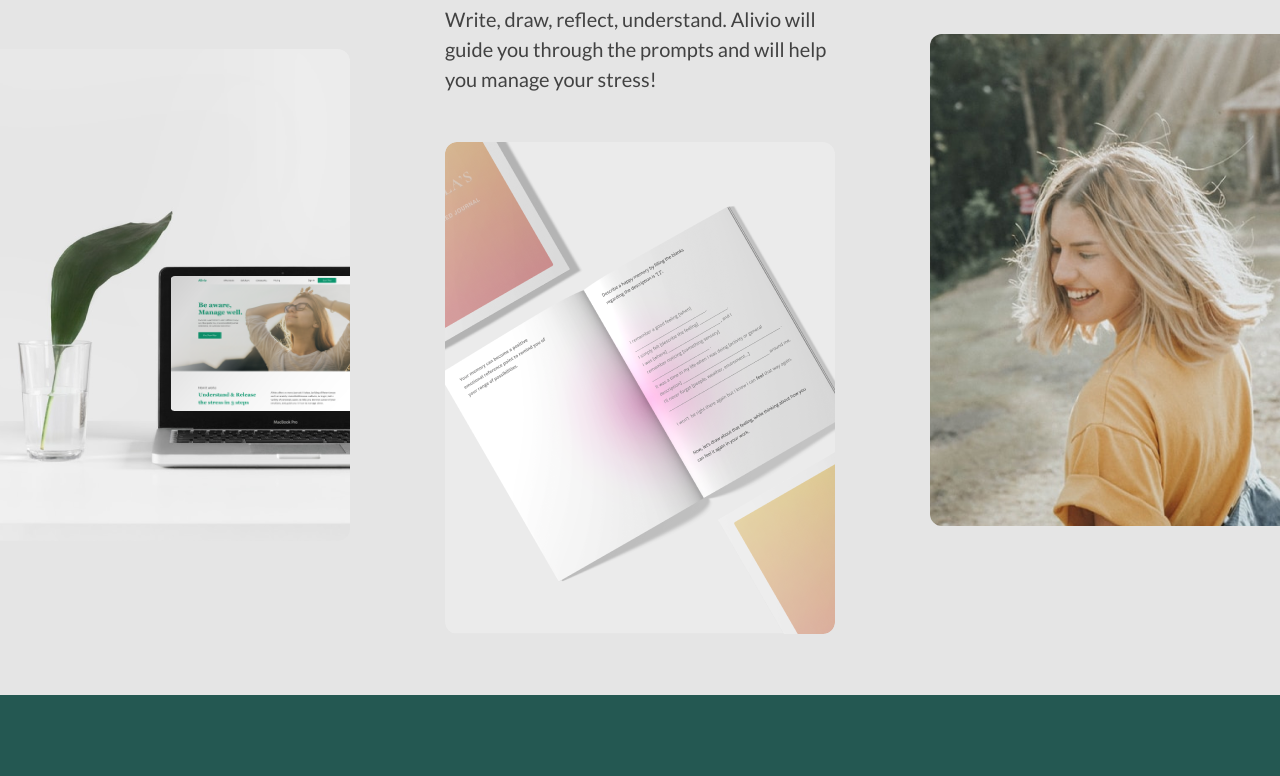
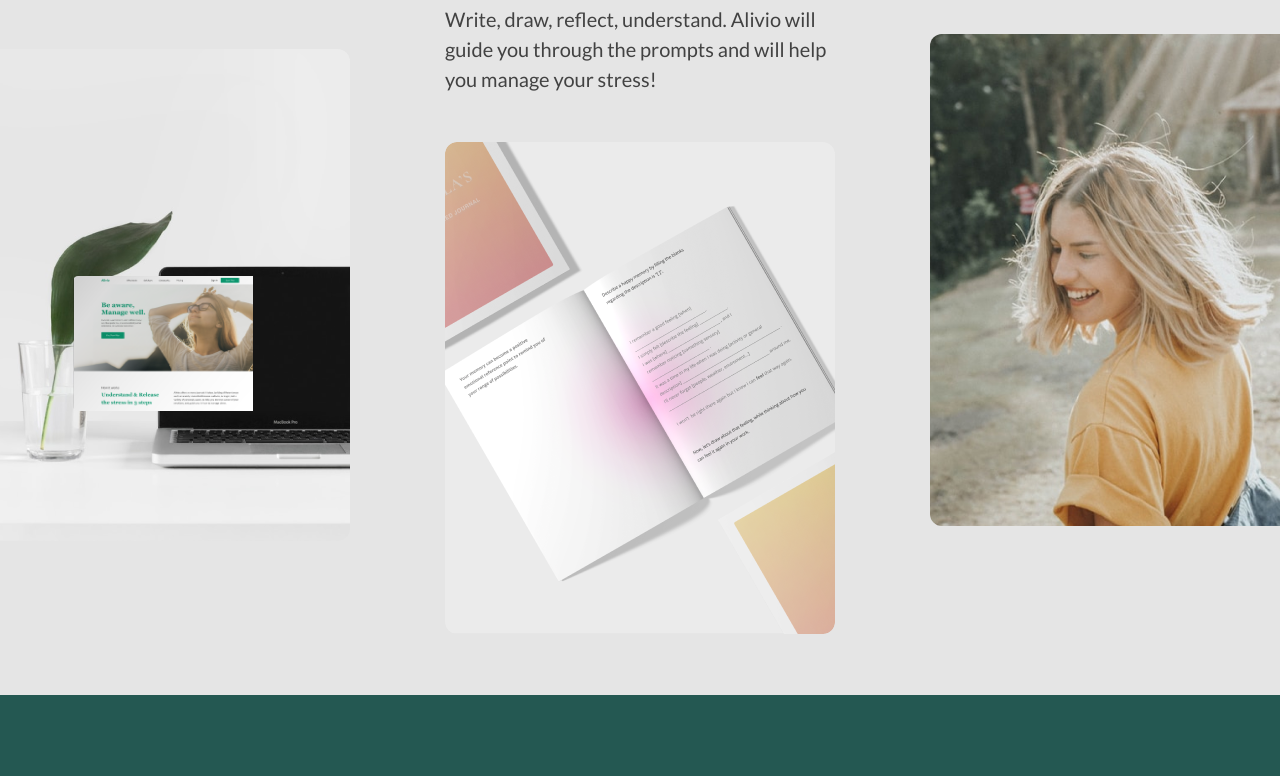
Before and after one commit to aaidarov-triplea/Alivio, a plain HTML site: page index.html in a window 1280 px wide. Shown: the part 1416-2192 px from the top of the page. Drawn offline with Linux system fonts and the light colour scheme.

Commit message:
fixed style.css

```diff
--- a/style.css
+++ b/style.css
@@ -222,7 +222,7 @@ main {
 .card-subimage {
   position: absolute;
   top: 67%;
-  right: 0%;
+  right: 25%;
   width: 180px;
   height: 135px;
 }
```
